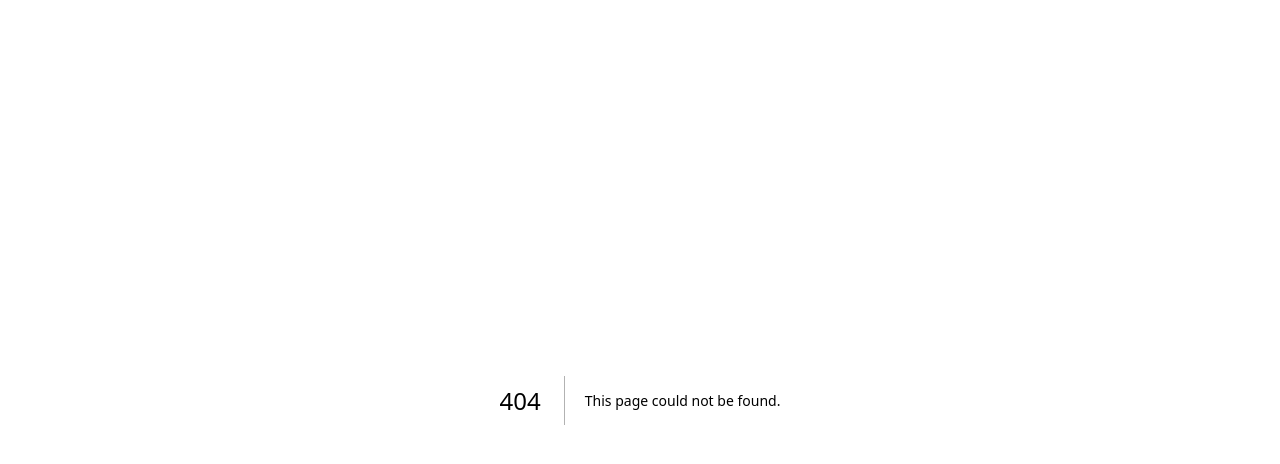
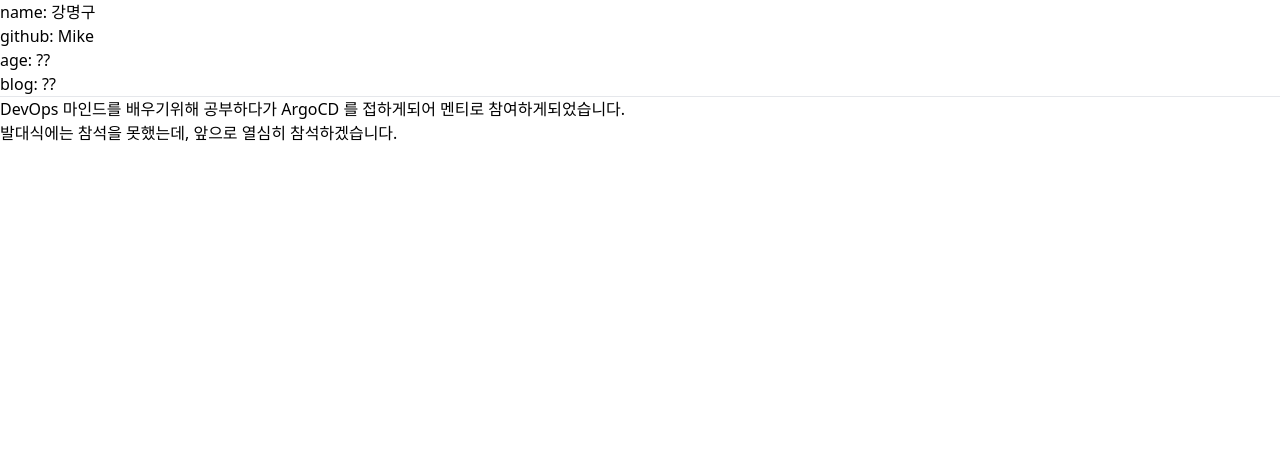
Before and after one commit to Argo-OSS/argo-oss.github.io, a Next.js app: page /2024/members/KangMyoungGu in a window 1280 px wide. Before the commit this address had no page. Shown: the top 464 px of the page. Built offline with nearby package versions, Linux system fonts and the light colour scheme.

Commit message:
[docs] Create Mike profile docs
- 강명구(Mike) 프로필 md 작성

Signed-off-by: mike <mike.kangaroo.world@gmail.com>

```diff
--- /dev/null
+++ b/pages/2024/members/KangMyoungGu.mdx
@@ -0,0 +1,10 @@
+- name: 강명구
+- github: [Mike](https://github.com/mg5566)
+- age: ??
+- blog: ??
+
+---
+
+DevOps 마인드를 배우기위해 공부하다가 ArgoCD 를 접하게되어 멘티로 참여하게되었습니다.
+
+발대식에는 참석을 못했는데, 앞으로 열심히 참석하겠습니다.
```
